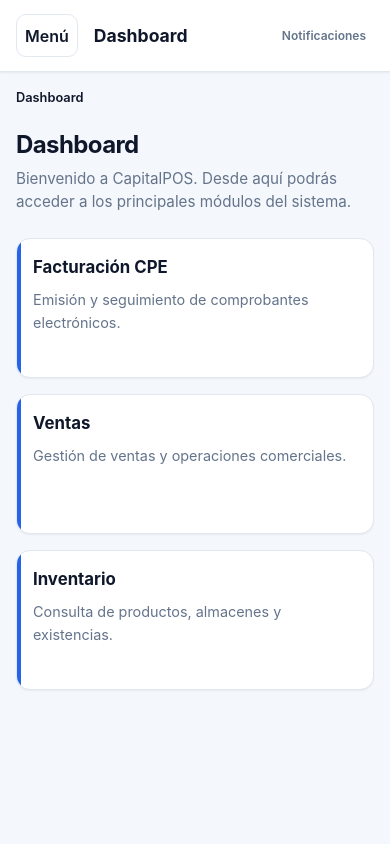
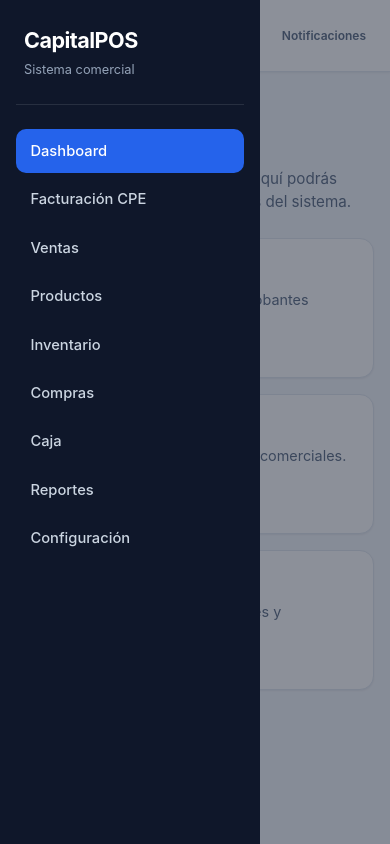
Before and after one commit to yhort/capitalpos-web, an Angular app: page /app/dashboard in a window 390 px wide. Both pictures are taken after a click on the button "Menú". Built offline with nearby package versions, Linux system fonts and the light colour scheme.

Commit message:
Completar sidebar responsive

```diff
--- a/src/app/layout/shell/shell.component.html
+++ b/src/app/layout/shell/shell.component.html
@@ -1,9 +1,13 @@
-<div class="app-shell" [class.app-shell--sidebar-collapsed]="sidebarCollapsed()"
-    [class.app-shell--mobile-sidebar-open]="mobileSidebarOpen()">
-    <app-sidebar id="main-sidebar" />
+<div class="app-shell" [class.app-shell--sidebar-collapsed]="!isMobileViewport() && sidebarCollapsed()"
+    [class.app-shell--mobile-sidebar-open]="isMobileViewport() && mobileSidebarOpen()">
+    <app-sidebar id="main-sidebar" (routeSelected)="closeMobileSidebar()" />
+
+    <button type="button" class="app-shell__overlay" aria-label="Cerrar menú principal"
+        (click)="closeMobileSidebar()"></button>
 
     <div class="app-shell__workspace">
-        <app-topbar pageTitle="Dashboard" userName="Usuario" [notificationCount]="0" (menuToggle)="toggleSidebar()" />
+        <app-topbar pageTitle="Dashboard" userName="Usuario" [notificationCount]="0" [menuExpanded]="menuExpanded()"
+            menuControls="main-sidebar" (menuToggle)="toggleSidebar()" />
 
         <main class="app-shell__content">
             <app-breadcrumb [items]="breadcrumbItems" />
--- a/src/app/layout/shell/shell.component.scss
+++ b/src/app/layout/shell/shell.component.scss
@@ -4,6 +4,7 @@
 }
 
 .app-shell {
+    position: relative;
     display: grid;
     grid-template-columns: var(--sidebar-width) minmax(0, 1fr);
     min-height: 100dvh;
@@ -25,6 +26,10 @@
         width: 100%;
         min-width: 0;
         padding: var(--spacing-lg);
+    }
+
+    &__overlay {
+        display: none;
     }
 }
 
@@ -64,9 +69,46 @@ app-breadcrumb {
         &__content {
             padding: var(--spacing-md);
         }
+
+        &__overlay {
+            position: fixed;
+            inset: 0;
+            z-index: 40;
+            display: block;
+            padding: 0;
+            pointer-events: none;
+            cursor: pointer;
+            background: rgb(15 23 42 / 48%);
+            border: 0;
+            opacity: 0;
+            transition: opacity var(--transition-normal);
+        }
+
+        &--mobile-sidebar-open {
+            .app-shell__overlay {
+                pointer-events: auto;
+                opacity: 1;
+            }
+        }
     }
 
     app-sidebar {
-        display: none;
+        position: fixed;
+        top: 0;
+        left: 0;
+        z-index: 50;
+        display: block;
+        width: min(82vw, var(--sidebar-width));
+        max-width: 320px;
+        height: 100dvh;
+        box-shadow: var(--shadow-lg);
+        transform: translateX(-100%);
+        transition: transform var(--transition-normal);
+    }
+
+    .app-shell--mobile-sidebar-open {
+        app-sidebar {
+            transform: translateX(0);
+        }
     }
 }
--- a/src/app/layout/shell/shell.component.ts
+++ b/src/app/layout/shell/shell.component.ts
@@ -1,5 +1,16 @@
-import { Component, signal } from '@angular/core';
-import { RouterOutlet } from '@angular/router';
+import { DOCUMENT } from '@angular/common';
+import {
+  Component,
+  DestroyRef,
+  HostListener,
+  computed,
+  effect,
+  inject,
+  signal,
+} from '@angular/core';
+import { NavigationEnd, Router, RouterOutlet } from '@angular/router';
+import { takeUntilDestroyed } from '@angular/core/rxjs-interop';
+import { filter } from 'rxjs';
 
 import {
   BreadcrumbComponent,
@@ -20,8 +31,20 @@ import { TopbarComponent } from '../topbar/topbar.component';
   styleUrl: './shell.component.scss',
 })
 export class ShellComponent {
+  private readonly document = inject(DOCUMENT);
+  private readonly destroyRef = inject(DestroyRef);
+  private readonly router = inject(Router);
+  private readonly mobileMediaQuery = window.matchMedia('(max-width: 768px)');
+  private previousBodyOverflow: string | null = null;
+
   readonly sidebarCollapsed = signal(false);
   readonly mobileSidebarOpen = signal(false);
+  readonly isMobileViewport = signal(this.mobileMediaQuery.matches);
+  readonly menuExpanded = computed(() =>
+    this.isMobileViewport()
+      ? this.mobileSidebarOpen()
+      : !this.sidebarCollapsed(),
+  );
 
   readonly breadcrumbItems: readonly BreadcrumbItem[] = [
     {
@@ -30,8 +53,43 @@ export class ShellComponent {
     },
   ];
 
+  constructor() {
+    const updateMobileViewport = (event?: MediaQueryListEvent): void => {
+      const isMobile = event?.matches ?? this.mobileMediaQuery.matches;
+
+      this.isMobileViewport.set(isMobile);
+
+      if (!isMobile) {
+        this.closeMobileSidebar();
+      }
+    };
+
+    this.mobileMediaQuery.addEventListener('change', updateMobileViewport);
+
+    this.destroyRef.onDestroy(() => {
+      this.mobileMediaQuery.removeEventListener('change', updateMobileViewport);
+      this.unlockBodyScroll();
+    });
+
+    effect(() => {
+      if (this.mobileSidebarOpen() && this.isMobileViewport()) {
+        this.lockBodyScroll();
+        return;
+      }
+
+      this.unlockBodyScroll();
+    });
+
+    this.router.events
+      .pipe(
+        filter((event): event is NavigationEnd => event instanceof NavigationEnd),
+        takeUntilDestroyed(this.destroyRef),
+      )
+      .subscribe(() => this.closeMobileSidebar());
+  }
+
   toggleSidebar(): void {
-    if (window.matchMedia('(max-width: 768px)').matches) {
+    if (this.isMobileViewport()) {
       this.mobileSidebarOpen.update((open) => !open);
       return;
     }
@@ -42,4 +100,27 @@ export class ShellComponent {
   closeMobileSidebar(): void {
     this.mobileSidebarOpen.set(false);
   }
+
+  @HostListener('document:keydown.escape')
+  onEscapeKey(): void {
+    this.closeMobileSidebar();
+  }
+
+  private lockBodyScroll(): void {
+    if (this.previousBodyOverflow !== null) {
+      return;
+    }
+
+    this.previousBodyOverflow = this.document.body.style.overflow;
+    this.document.body.style.overflow = 'hidden';
+  }
+
+  private unlockBodyScroll(): void {
+    if (this.previousBodyOverflow === null) {
+      return;
+    }
+
+    this.document.body.style.overflow = this.previousBodyOverflow;
+    this.previousBodyOverflow = null;
+  }
 }
--- a/src/app/layout/sidebar/sidebar.component.html
+++ b/src/app/layout/sidebar/sidebar.component.html
@@ -7,7 +7,8 @@
     <nav class="sidebar__navigation">
         @for (item of menuItems; track item.route) {
         <a class="sidebar__link" [routerLink]="item.route" routerLinkActive="sidebar__link--active"
-            [routerLinkActiveOptions]="{ exact: item.exact }" ariaCurrentWhenActive="page">
+            [routerLinkActiveOptions]="{ exact: item.exact }" ariaCurrentWhenActive="page"
+            (click)="onRouteSelected()">
             <span>{{ item.label }}</span>
         </a>
         }
--- a/src/app/layout/sidebar/sidebar.component.ts
+++ b/src/app/layout/sidebar/sidebar.component.ts
@@ -1,4 +1,4 @@
-import { Component } from '@angular/core';
+import { Component, output } from '@angular/core';
 import { RouterLink, RouterLinkActive } from '@angular/router';
 
 interface SidebarMenuItem {
@@ -14,6 +14,8 @@ interface SidebarMenuItem {
   styleUrl: './sidebar.component.scss',
 })
 export class SidebarComponent {
+  readonly routeSelected = output<void>();
+
   readonly menuItems: readonly SidebarMenuItem[] = [
     {
       label: 'Dashboard',
@@ -61,4 +63,8 @@ export class SidebarComponent {
       exact: false,
     },
   ];
+
+  onRouteSelected(): void {
+    this.routeSelected.emit();
+  }
 }
--- a/src/app/layout/topbar/topbar.component.html
+++ b/src/app/layout/topbar/topbar.component.html
@@ -1,7 +1,7 @@
 <header class="topbar">
     <div class="topbar__left">
         <button type="button" class="topbar__menu-button" aria-label="Abrir o cerrar menú principal"
-            (click)="onMenuToggle()">
+            [attr.aria-expanded]="menuExpanded()" [attr.aria-controls]="menuControls()" (click)="onMenuToggle()">
             Menú
         </button>
 
--- a/src/app/layout/topbar/topbar.component.ts
+++ b/src/app/layout/topbar/topbar.component.ts
@@ -10,6 +10,8 @@ export class TopbarComponent {
   readonly pageTitle = input('Dashboard');
   readonly userName = input('Usuario');
   readonly notificationCount = input(0);
+  readonly menuExpanded = input(false);
+  readonly menuControls = input('main-sidebar');
 
   readonly menuToggle = output<void>();
 
```
